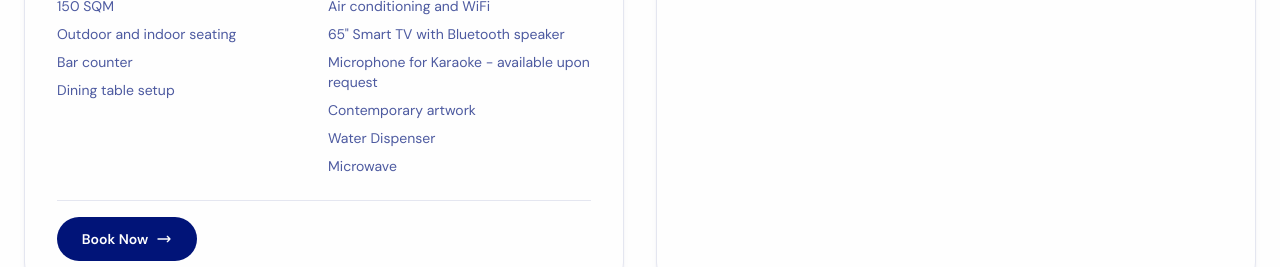
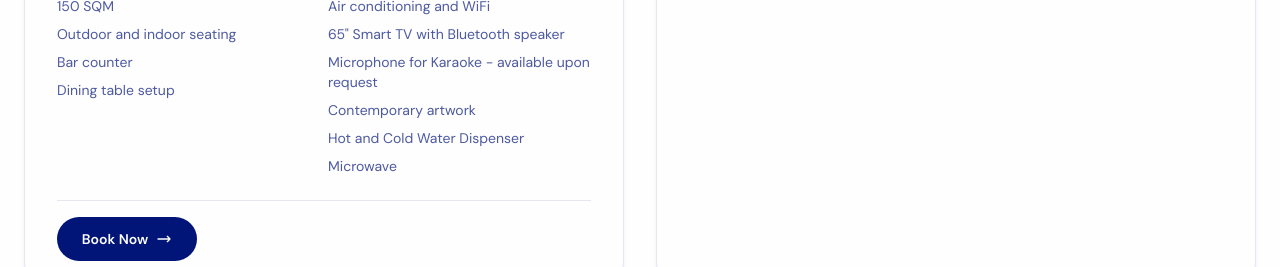
Before and after one commit to nichodaenielle/Hotel-HomePH, a Next.js app in the folder frontend/: page /rooms in a window 1280 px wide. Shown: the part 1700-1967 px from the top of the page. Built offline with nearby package versions, Linux system fonts and the light colour scheme; no server answers.

Commit message:
feat: update FAQ amenities, cook/food, breakfast, pets answers; fix Rooftop amenities order and Water Dispenser label

```diff
--- a/frontend/src/app/book-now/page.tsx
+++ b/frontend/src/app/book-now/page.tsx
@@ -26,7 +26,7 @@ const roomStaticData = {
     imagesCount: 13,
     folder: 'rooftop',
     prefix: 'rooftop',
-    features: ['150 SQM', 'Outdoor and indoor seating', 'Bar counter', 'Dining table setup', 'Air conditioning and WiFi', '65" Smart TV with Bluetooth speaker', 'Microphone for Karaoke - available upon request', 'Contemporary artwork', 'Water Dispenser', 'Microwave']
+    features: ['150 SQM', 'Outdoor and indoor seating', 'Bar counter', 'Dining table setup', 'Air conditioning and WiFi', '65" Smart TV with Bluetooth speaker', 'Microphone for Karaoke - available upon request', 'Contemporary artwork', 'Hot and Cold Water Dispenser', 'Microwave']
   }
 };
 
--- a/frontend/src/app/faqs/page.tsx
+++ b/frontend/src/app/faqs/page.tsx
@@ -52,25 +52,25 @@ const faqs = [
         Dining area – Indoor and outdoor<br />
         Wine and liquor – By pre-order upon check in. Outside alcoholic drinks are subject to ₱500 corkage fee per bottle (wine/liquor)<br />
         65” Smart TV with Bluetooth speaker<br />
-        Microphone for Karaoke – by request<br />
-        Water Dispenser<br />
-        Microwave
+        Microwave<br />
+        Hot and Cold Water Dispenser<br />
+        Microphone for Karaoke - available upon request
       </>
     )
   },
   {
     question: 'Can we cook or bring food?',
     answer:
-      'Guests are welcome to bring outside food and enjoy their meals in the room or at the private rooftop lounge. To help maintain the space and furnishings, cooking inside the room and at the rooftop lounge is not allowed. If you’d like to explore local dining, Tagaytay’s restaurants and cafés are just a short drive away.'
+      'Guests are welcome to bring outside food and enjoy their meals in the room or in the common area at the rooftop lounge. To help maintain the space and furnishings, cooking inside the room and at the rooftop area is not allowed. The use of portable gas stoves, induction cookers, and any personal cooking appliances is strictly prohibited. A microwave and microwavable containers are provided in the common area/rooftop lounge for re-heating of food only. If you’d like to explore local dining, Tagaytay’s restaurants and cafés are just a short drive away.'
   },
   {
     question: 'Is breakfast included?',
-    answer: 'Yes, complimentary breakfast is included with your stay. A breakfast menu will be provided in your room, and we encourage guests to pre-order their meals ahead of time. Please also inform us of any dietary preferences or food allergies so we can prepare accordingly.'
+    answer: 'Yes. Breakfast is offered as a complimentary amenity. Should you decide not to avail of it, the accommodation rate will remain the same.'
   },
   {
     question: 'Are pets allowed?',
     answer:
-      'For the comfort and safety of all guests, pets are not allowed inside the building. However, a nearby pet hotel is available, subject to a separate fee.'
+      'Pets are not permitted inside guest rooms, hallways, or any common areas of the property. If you are traveling with a pet, a nearby pet hotel is available for your convenience at an additional cost. Please contact us for recommendations and assistance.'
   },
   {
     question: 'Is smoking allowed?',
--- a/frontend/src/app/rooms/page.tsx
+++ b/frontend/src/app/rooms/page.tsx
@@ -410,7 +410,7 @@ function RooftopCard({ delay = 0, room }: { delay?: number; room?: any }) {
             <p>65&quot; Smart TV with Bluetooth speaker</p>
             <p>Microphone for Karaoke - available upon request</p>
             <p>Contemporary artwork</p>
-            <p>Water Dispenser</p>
+            <p>Hot and Cold Water Dispenser</p>
             <p>Microwave</p>
           </div>
         </div>
```
